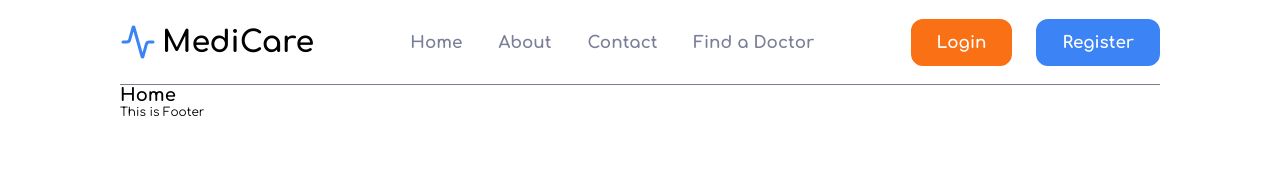
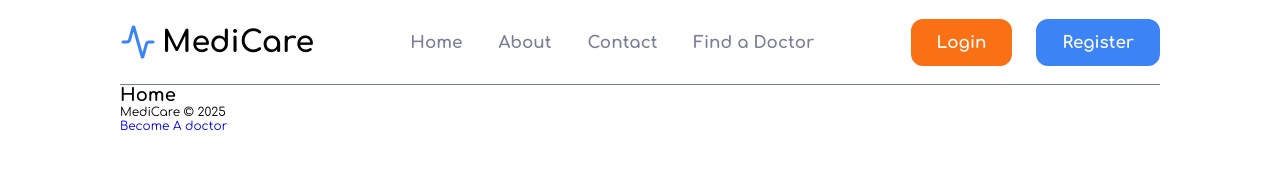
Before and after one commit to ZlatinZlatinov/MedicalCenterInformationSystem, a React (Vite) app in the folder client/: page / in a window 1280 px wide. Shown: the top 195 px of the page. Built offline with nearby package versions, Linux system fonts and the light colour scheme.

Commit message:
Small update to footer component

```diff
--- a/client/src/Components/Footer/Footer.jsx
+++ b/client/src/Components/Footer/Footer.jsx
@@ -1,8 +1,12 @@
+import { Link } from "react-router";
 
 function Footer() {
     return (
         <footer id="site-footer">
-            <p>This is Footer</p>
+            <p>MediCare &copy; 2025</p>
+            <ul>
+                <li><Link to={'/become-a-doctor'} >Become A doctor</Link></li>
+            </ul>
         </footer>
     );
 }
```
